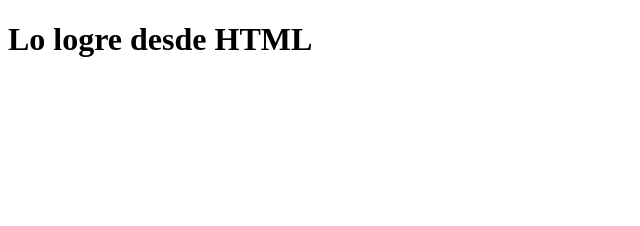
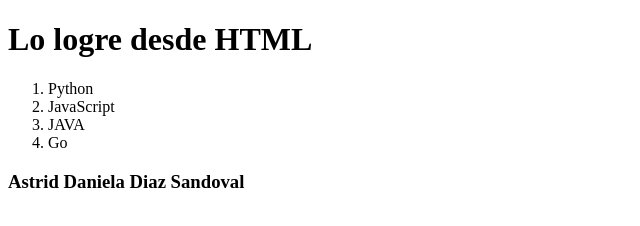
Before and after one commit to astridDanielaDiaz/ejemploHoyAstridDiaz, a plain HTML site: page index.html in a window 1280 px wide. Shown: the whole page, without its empty margins (0-640 px from the left). Drawn offline with Linux system fonts and the light colour scheme.

Commit message:
creacion de ciclo for en py y h2 en html

```diff
--- a/index.html
+++ b/index.html
@@ -6,5 +6,12 @@
 </head>
 <body>
     <h1>Lo logre desde HTML</h1>
+    <ol>
+        <li>Python</li>
+        <li>JavaScript</li>
+        <li>JAVA</li>
+        <li>Go</li>
+    </ol>
+    <h3>Astrid Daniela Diaz Sandoval </h3>
 </body>
 </html>
```
Also changed, not shown: 1 other file.
